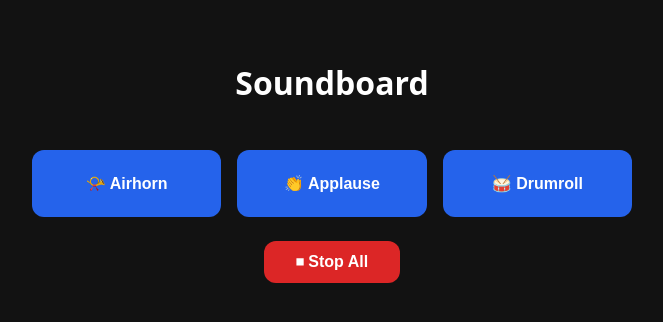
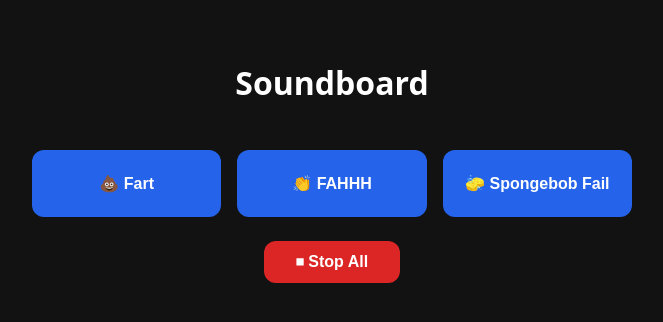
Before and after one commit to nxzyt/soundboard, a plain HTML site: page index.html in a window 1280 px wide. Shown: the whole page, without its empty margins (308-971 px from the left). Drawn offline with Linux system fonts and the light colour scheme.

Commit message:
Change button labels for soundboard
Updated button labels for soundboard functionality.

```diff
--- a/index.html
+++ b/index.html
@@ -60,9 +60,9 @@
 
   <!-- Soundboard Buttons -->
   <div class="grid">
-    <button onclick="playSound('dry-fart')">📯 Airhorn</button>
-    <button onclick="playSound('fahhhhhhhhhhhhhh')">👏 Applause</button>
-    <button onclick="playSound('spongebob-fail')">🥁 Drumroll</button>
+    <button onclick="playSound('dry-fart')">💩 Fart</button>
+    <button onclick="playSound('fahhhhhhhhhhhhhh')">👏 FAHHH</button>
+    <button onclick="playSound('spongebob-fail')">🧽 Spongebob Fail</button>
   </div>
 
   <button class="stop-btn" onclick="stopAll()">⏹ Stop All</button>
```
